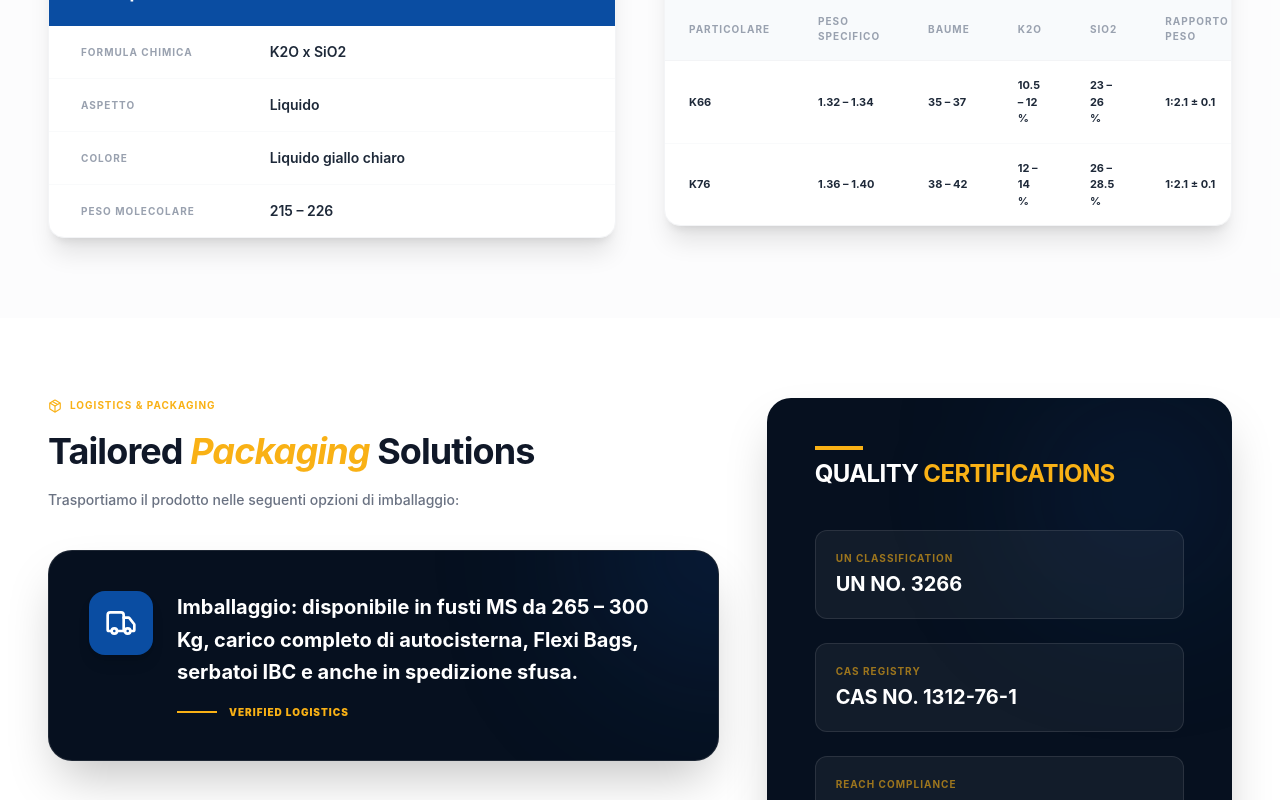
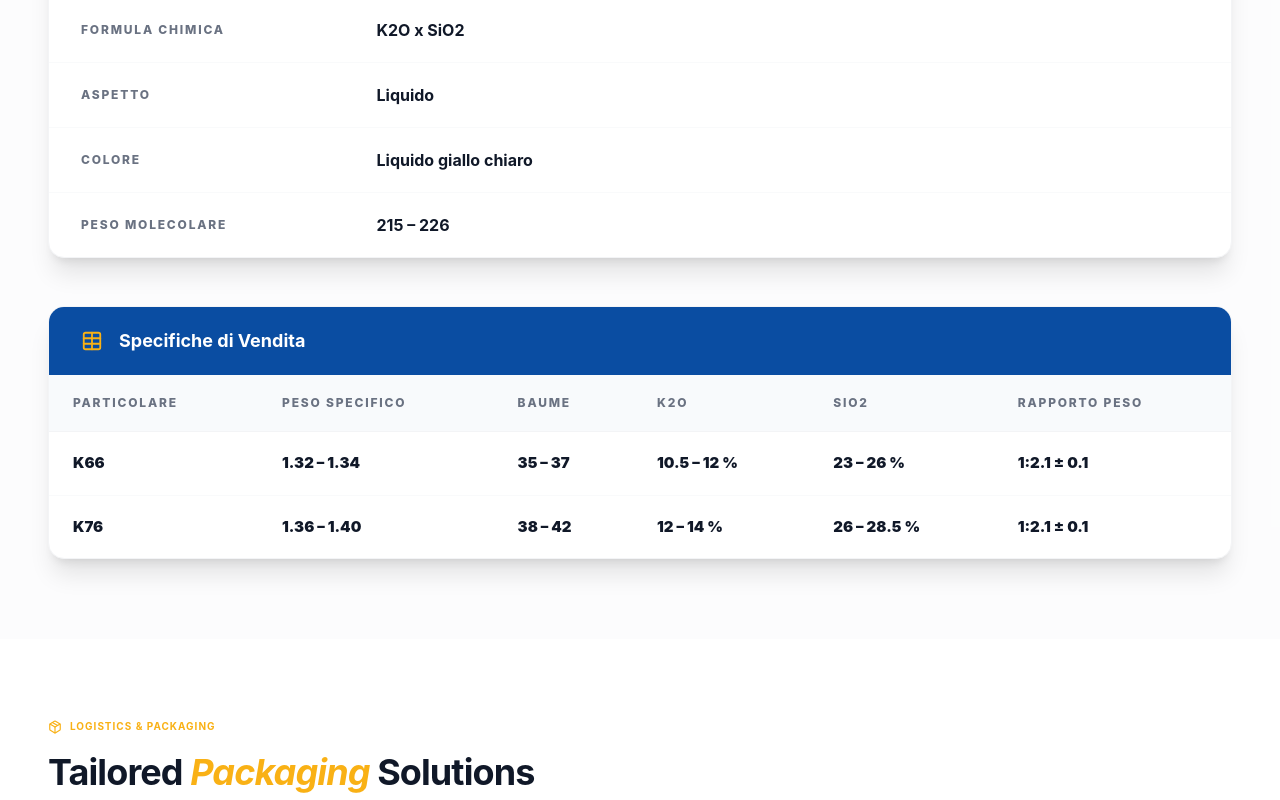
Before and after one commit to digitalsolution360web/kiran-global, a Next.js app: page /products/potassium-liquid in a window 1280 px wide. Shown: the part 1760-2560 px from the top of the page. Built offline with nearby package versions, Linux system fonts and the light colour scheme.

Commit message:
new updated

```diff
--- a/app/components/AdvancedChemicalsSection.tsx
+++ b/app/components/AdvancedChemicalsSection.tsx
@@ -26,7 +26,7 @@ const AdvancedChemicalsSection = () => {
   ];
 
   return (
-    <section className="py-20 bg-[#f8fafc] relative overflow-hidden" id="advanced-solutions">
+    <section className="py-20 bg-white relative overflow-hidden" id="advanced-solutions">
       <div className="max-w-[1700px] mx-auto px-6 lg:px-12 relative z-10">
         {/* Title with Green Bar */}
         <motion.div
--- a/app/components/SolidLiquidSection.tsx
+++ b/app/components/SolidLiquidSection.tsx
@@ -8,7 +8,7 @@ import { useLanguage } from "../context/LanguageContext";
 const SolidLiquidSection = () => {
   const { t } = useLanguage();
   return (
-    <section className="py-20 bg-white overflow-hidden" id="solid-liquid">
+    <section className="py-20 bg-[#f0f6ff] overflow-hidden" id="solid-liquid">
       <div className="max-w-[1700px] mx-auto px-6 lg:px-12">
         {/* Title with Green Bar */}
         <motion.div
--- a/app/components/VisionMissionSection.tsx
+++ b/app/components/VisionMissionSection.tsx
@@ -11,7 +11,7 @@ const VisionMissionSection = () => {
   const missions = t.visionMission.missions;
 
   return (
-    <section className="py-14 bg-gray-50 relative overflow-hidden">
+    <section className="py-14 bg-[#f0f6ff] relative overflow-hidden" id="vision-mission">
       <div className="max-w-[1700px] mx-auto px-6 lg:px-12 relative z-10">
         <div className="grid grid-cols-1 lg:grid-cols-2 gap-8">
 
@@ -29,7 +29,7 @@ const VisionMissionSection = () => {
                 </div>
                 <h2 className="text-4xl font-bold text-gray-900 mb-6 tracking-tight">{t.visionMission.visionTitle}</h2>
                 <p className="text-base md:text-lg text-gray-600 leading-relaxed max-w-xl">
-                    <span className="text-gray-900 font-semibold">{t.visionMission.visionHighlight}</span> {t.visionMission.visionText.split(t.visionMission.visionHighlight)[1]}
+                    <span className="text-gray-900 font-semibold">{t.visionMission.visionHighlight}</span> {t.visionMission.visionText.split(t.visionMission.visionHighlight || "")[1]}
                 </p>
             </motion.div>
 
--- a/app/data/translations.ts
+++ b/app/data/translations.ts
@@ -52,7 +52,7 @@ export interface TranslationData {
   };
   visionMission: {
     label: string;
-    visionTitle: string; visionText: string;
+    visionTitle: string; visionText: string; visionHighlight: string;
     missionTitle: string; missions: string[];
     strengthTitle: string; strengthText1: string; strengthText2: string;
   };
@@ -240,6 +240,7 @@ export const translations: Record<string, TranslationData> = {
     visionMission: {
       label: "VISION & MISSION",
       visionTitle: "Our Vision",
+      visionHighlight: "The company’s united vision",
       visionText: "The company’s united vision is to become a globally-renowned organisation that delivers skilfully crafted products and services, earning highest returns for our stakeholders and delivering the best customer service.",
       missionTitle: "Our Mission",
       missions: [
@@ -565,6 +566,7 @@ export const translations: Record<string, TranslationData> = {
     visionMission: {
       label: "VISIONE E MISSIONE",
       visionTitle: "La Nostra Visione",
+      visionHighlight: "La visione unitaria dell'azienda",
       visionText: "La visione unitaria dell'azienda è quella di diventare un'organizzazione di fama mondiale che offra prodotti e servizi sapientemente realizzati, ottenendo i massimi rendimenti per i nostri stakeholder e fornendo il miglior servizio clienti.",
       missionTitle: "La Nostra Missione",
       missions: [
--- a/app/products/[product]/page.tsx
+++ b/app/products/[product]/page.tsx
@@ -215,8 +215,8 @@ export default function ProductPage() {
             <h2 className="text-4xl font-bold text-gray-900 tracking-tight">Specifications & <span className="text-secondary italic">Properties</span></h2>
           </div>
 
-          <div className="grid lg:grid-cols-2 gap-12">
-            <div className="bg-white rounded-2xl border border-gray-100 shadow-xl overflow-hidden self-start">
+          <div className="flex flex-col gap-12 w-full">
+            <div className="bg-white rounded-2xl border border-gray-100 shadow-xl overflow-hidden self-stretch">
               <div className="bg-primary text-white px-8 py-5 flex items-center gap-4">
                 <Factory size={22} className="text-secondary" />
                 <h3 className="text-lg font-bold">{productData.propertiesTitle}</h3>
@@ -225,15 +225,15 @@ export default function ProductPage() {
                 <tbody className="divide-y divide-gray-50">
                   {productData.properties.map((prop, index) => (
                     <tr key={index} className="hover:bg-gray-50/30 transition-colors">
-                      <td className="py-4 px-8 font-bold text-gray-400 text-[10px] uppercase tracking-widest w-1/3">{prop.label}</td>
-                      <td className="py-4 px-8 font-semibold text-gray-800 text-sm whitespace-pre-wrap">{prop.value}</td>
+                      <td className="py-5 px-8 font-extrabold text-gray-500 text-xs uppercase tracking-[0.15em] w-1/4">{prop.label}</td>
+                      <td className="py-5 px-8 font-bold text-gray-900 text-base whitespace-pre-wrap">{prop.value}</td>
                     </tr>
                   ))}
                 </tbody>
               </table>
             </div>
 
-            <div className="bg-white rounded-2xl border border-gray-100 shadow-xl overflow-hidden self-start">
+            <div className="bg-white rounded-2xl border border-gray-100 shadow-xl overflow-hidden self-stretch">
               <div className="bg-primary text-white px-8 py-5 flex items-center gap-4">
                 <TableIcon size={22} className="text-secondary" />
                 <h3 className="text-lg font-bold">{productData.salesSpecTitle}</h3>
@@ -243,7 +243,7 @@ export default function ProductPage() {
                   <thead className="bg-[#f8fafc] border-b border-gray-100">
                     <tr>
                       {productData.salesSpecHeaders.map((header, index) => (
-                        <th key={index} className="py-4 px-6 font-bold uppercase text-[10px] tracking-widest text-gray-400">
+                        <th key={index} className="py-5 px-6 font-extrabold uppercase text-xs tracking-[0.15em] text-gray-500">
                           {header}
                         </th>
                       ))}
@@ -253,7 +253,7 @@ export default function ProductPage() {
                     {productData.salesSpecRows.map((row, rowIndex) => (
                       <tr key={rowIndex} className="hover:bg-gray-50/30 transition-colors">
                         {row.map((cell, cellIndex) => (
-                          <td key={cellIndex} className="py-4 px-6 text-[11px] font-bold text-gray-800">
+                          <td key={cellIndex} className="py-5 px-6 text-[15px] font-black text-gray-900">
                             {cell}
                           </td>
                         ))}
@@ -270,9 +270,9 @@ export default function ProductPage() {
       {/* ── PACKAGING & QUALITY ── */}
       <section className="py-20 bg-white">
         <div className="max-w-[1700px] mx-auto px-6 lg:px-12">
-          <div className="grid lg:grid-cols-12 gap-12 items-start">
-            <div className="lg:col-span-7 flex flex-col space-y-10">
-              <div className="space-y-4">
+          <div className="flex flex-col gap-12 w-full">
+            <div className="flex flex-col">
+              <div className="space-y-4 mb-10">
                 <div className="flex items-center gap-2 text-secondary font-bold uppercase tracking-widest text-[10px]">
                   <Package size={14} />
                   Logistics & Packaging
@@ -285,7 +285,7 @@ export default function ProductPage() {
                 </p>
               </div>
 
-              <div className="grid sm:grid-cols-2 gap-4">
+              <div className="grid sm:grid-cols-2 gap-4 flex-1">
                 {Array.isArray(productData.packaging) ? (
                   productData.packaging.map((item, index) => (
                     <div key={index} className="p-6 rounded-2xl bg-gray-50 border border-gray-100 flex items-center justify-between hover:bg-white hover:shadow-lg transition-all duration-300">
@@ -294,10 +294,10 @@ export default function ProductPage() {
                     </div>
                   ))
                 ) : (
-                  <div className="col-span-full p-10 rounded-3xl bg-[#06101f] text-white shadow-2xl relative overflow-hidden group border border-white/10">
+                  <div className="col-span-full p-10 rounded-3xl bg-[#06101f] text-white shadow-2xl relative overflow-hidden group border border-white/10 flex flex-col justify-center">
                     <div className="absolute top-0 right-0 w-64 h-64 bg-primary/20 rounded-full -translate-y-1/2 translate-x-1/2 blur-[80px]" />
-                    <div className="flex items-start gap-6 relative z-10">
-                       <div className="w-16 h-16 rounded-2xl bg-primary flex items-center justify-center text-white shadow-lg group-hover:scale-110 transition-transform">
+                    <div className="flex flex-col sm:flex-row items-start sm:items-center gap-6 relative z-10">
+                       <div className="w-16 h-16 rounded-2xl bg-primary flex items-center justify-center text-white shadow-lg group-hover:scale-110 transition-transform shrink-0">
                           <Truck size={32} />
                        </div>
                        <div className="flex-1 space-y-4">
@@ -313,7 +313,7 @@ export default function ProductPage() {
               </div>
 
               {'precautionsTitle' in productData && (
-                <div className="p-8 rounded-2xl bg-red-50 border-l-4 border-l-red-600 border-y border-r border-red-100 flex gap-5">
+                <div className="mt-10 p-8 rounded-2xl bg-red-50 border-l-4 border-l-red-600 border-y border-r border-red-100 flex gap-5">
                   <AlertCircle size={24} className="text-red-600 flex-shrink-0" />
                   <div className="space-y-2">
                     <h4 className="font-bold text-red-900 text-sm">{productData.precautionsTitle}</h4>
@@ -325,7 +325,7 @@ export default function ProductPage() {
               )}
             </div>
 
-            <div className="lg:col-span-5 bg-[#06101f] rounded-3xl p-10 lg:p-12 text-white shadow-2xl relative overflow-hidden">
+            <div className="bg-[#06101f] rounded-3xl p-10 lg:p-12 text-white shadow-2xl relative overflow-hidden flex flex-col">
                <div className="absolute top-0 right-0 w-48 h-48 bg-primary/20 rounded-full blur-[80px]" />
 
                <div className="relative z-10 space-y-10">
```
Also changed, not shown: app/components/Navbar.tsx (+4 -4 lines), public/KGCL-Logo.webp (added).
